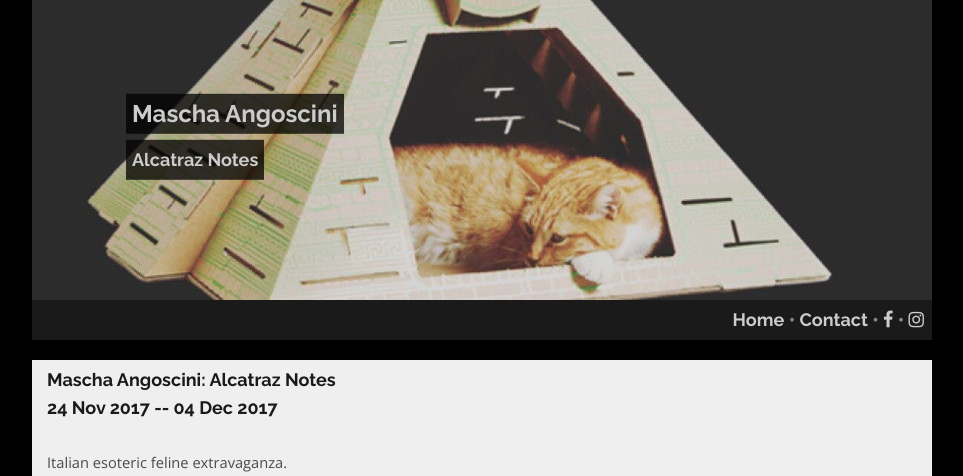
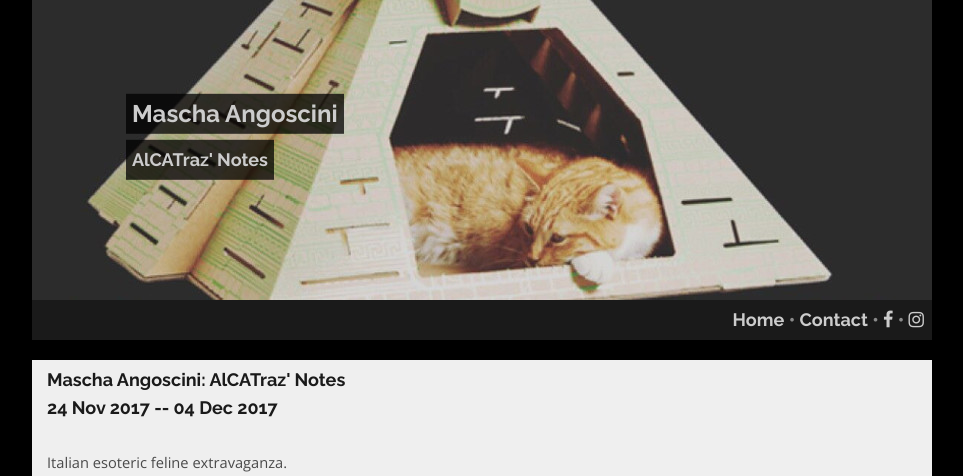
Before and after one commit to sa-mcquanzie/peak-website, a Jekyll site: the page built from _posts/2017-11-20-mascha-agoscini.markdown, in a window 1280 px wide. Shown: the top 476 px of the page, without its empty margins (158-1121 px from the left). Built offline with Jekyll 4.4.1, drawn with Linux system fonts in a browser that asks for light colours; nearby versions of some CDN libraries.

```diff
--- a/_posts/2017-11-20-mascha-agoscini.markdown
+++ b/_posts/2017-11-20-mascha-agoscini.markdown
@@ -5,7 +5,7 @@ start: 2017-11-24 00:00:00 +0000
 end: 2017-12-04 00:00:00 +0000
 archive: 2017-12-05 00:00:00 +0000
 cover: "/media/mascha-header.jpg"
-tagline: Alcatraz Notes
+tagline: AlCATraz' Notes
 date: 2017-11-20 13:38:34 +0000
 layout: post
 author: Marilyn Thompson
```
